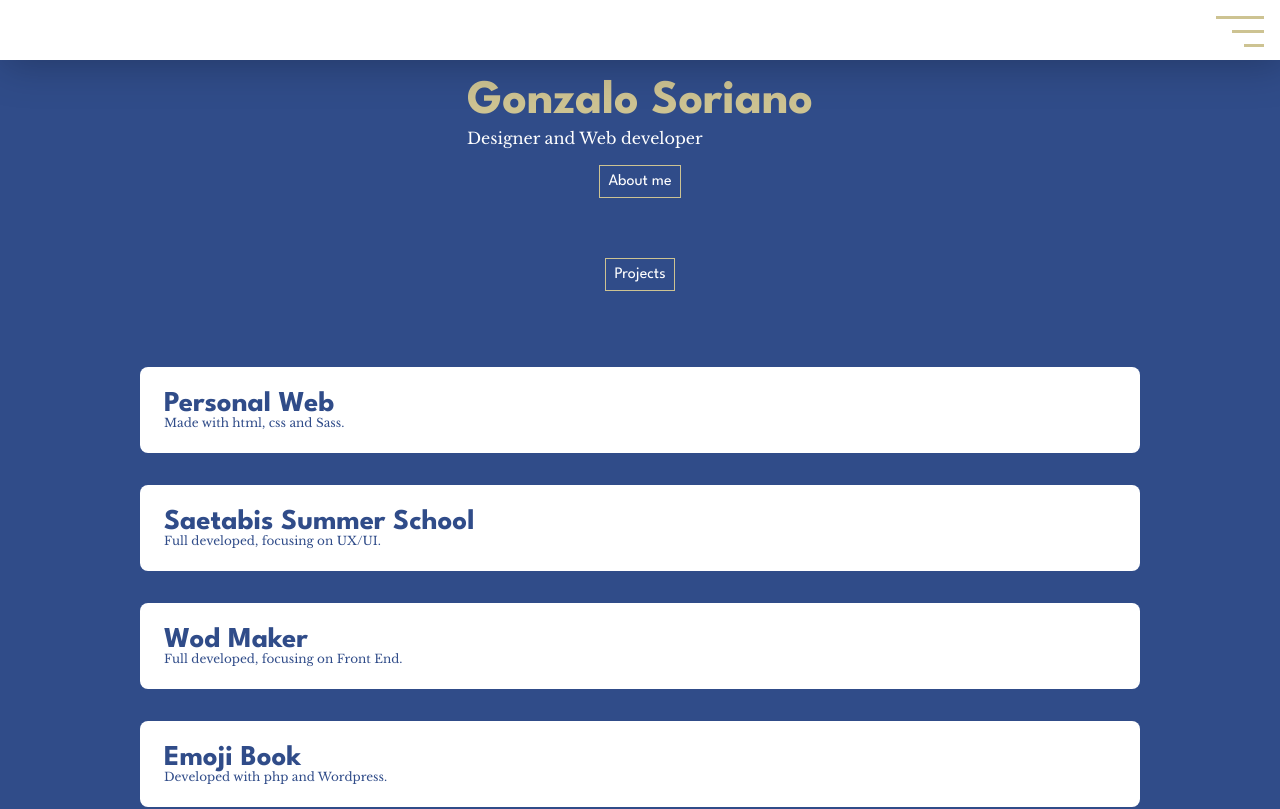
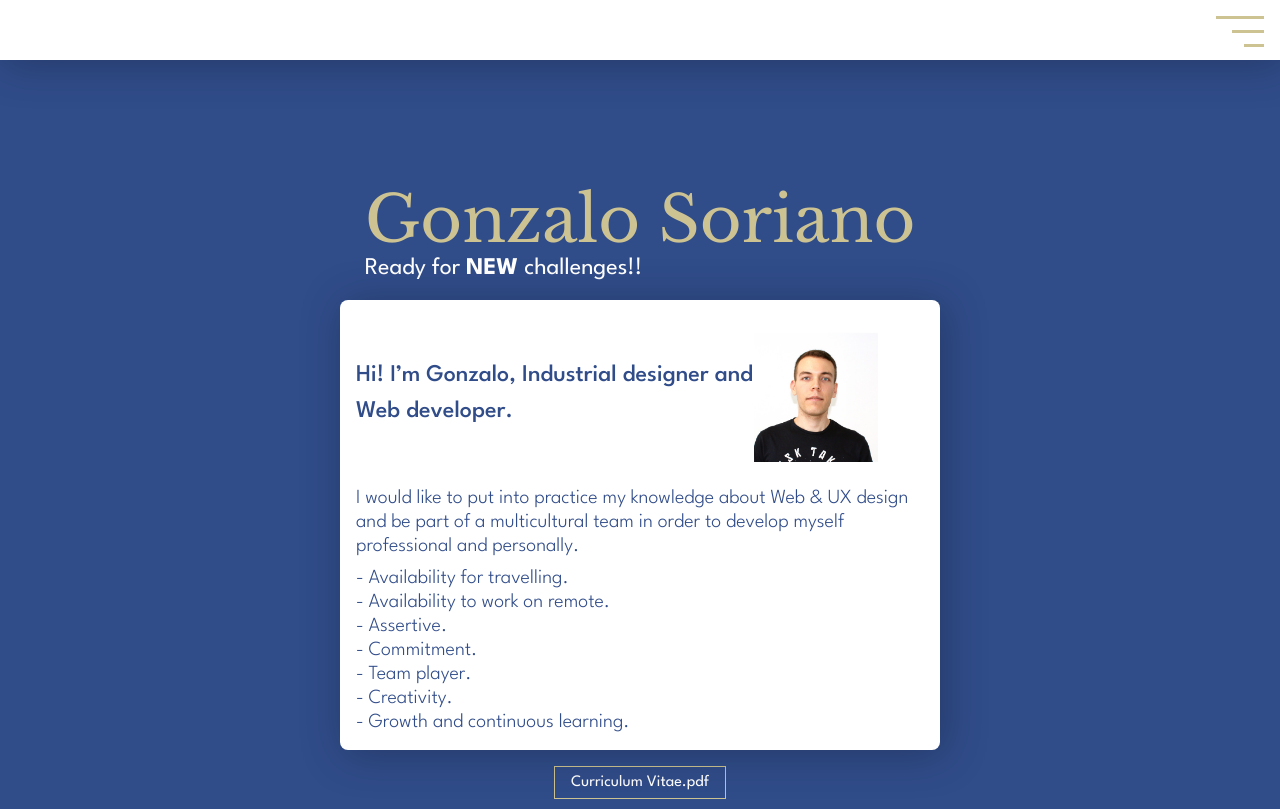
Before and after one commit to ggonzaloo10/project-3, a React (Create React App) app: page /about-me in a window 1280 px wide. Before the commit this address led to /. Shown: the top 809 px of the page. Built offline with nearby package versions, Linux system fonts and the light colour scheme.

Commit message:
About me component created

```diff
--- a/src/App.css
+++ b/src/App.css
@@ -60,7 +60,7 @@
   background-color: transparent;
   color: var(--white);
   font-family: var(--font-spartan);
-  padding: var(--unit);
+  padding: var(--unit) var(--space);
   font-size: calc(var(--unit) * 2);
   transition: all 0.2s ease;
   cursor: pointer;
--- a/src/App.js
+++ b/src/App.js
@@ -3,6 +3,7 @@ import './App.css';
 import Footer from './components/footer/Footer';
 import Header from './components/header/header';
 import { ProjectDetails } from './components/project/projects-components/ProjectDetails';
+import AboutMe from './components/section-aboutme/AboutMe';
 import Home from './pages/Home';
 
 function App() {
@@ -12,6 +13,7 @@ function App() {
        <Route path="/" element={<Home/>}></Route>
        {/* <Route path="/" element={<GridProjects/>}></Route> */}
       <Route path="/projects/:id" element={<ProjectDetails/>}></Route>
+      <Route path="/about-me" element={<AboutMe/>}></Route>
       <Route path='*' element={<Navigate replace to="/" />} />
       </Routes>
       <Footer />
--- a/src/components/project/projects-components/Content.module.css
+++ b/src/components/project/projects-components/Content.module.css
@@ -55,6 +55,6 @@
 .tools div {
     border: 1px solid var(--ocher);
     border-radius: var(--unit);
-    padding: 0 var(--unit);
+    padding: 4px var(--unit) 0;
     margin: 0 var(--unit) var(--space);
 }
--- /dev/null
+++ b/src/components/section-aboutme/AboutMe.module.css
@@ -0,0 +1,112 @@
+section {
+    display: flex;
+    flex-direction: column;
+    align-items: center;
+    margin-top: 60px;
+}
+
+
+
+h1 {
+    font-family: var(--font-baskerville);
+    font-style: normal;
+    font-weight: 400;
+    font-size: calc(var(--unit) * 8);
+    line-height: calc(var(--unit) * 8);
+
+    /* Ocre */
+
+    color: var(--ocher);
+
+}
+
+.h2_typewrite_effect_disable {
+    font-family: var(--font-spartan);
+    color: var(--white);
+    font-style: normal;
+    font-weight: 400;
+    font-size: calc(var(--unit) * 3);
+    line-height: calc(var(--unit) * 4);
+}
+
+.aboutMe_title {
+    display: flex;
+    flex-direction: column;
+    justify-content: center;
+    align-items: flex-start;
+    padding: calc(var(--space) * 8) var(--space) 0;
+}
+
+
+.aboutMe_content {
+    display: flex;
+    flex-wrap: wrap;
+    align-items: center;
+    justify-content: space-around;
+    max-width: 600px;
+    margin: var(--space);
+    padding: var(--space);
+    background: var(--white);
+    border-radius: var(--unit);
+    filter: drop-shadow(4px 4px 20px rgba(0, 0, 0, 0.25));
+    color: var(--blue-main);
+}
+
+.aboutMe_content_item {
+    display: flex;
+    align-items: center;
+
+}
+
+.aboutMe_content_item_text {
+    font-family: var(--font-spartan);
+    display: flex;
+    flex-direction: column;
+    margin-top: var(--space);
+}
+
+.aboutMe_content_item_text p, ul {
+    font-style: normal;
+    font-weight: 300;
+    font-size: calc(var(--unit) * 2.5);
+    line-height: calc(var(--unit) * 3);
+    margin-top: var(--unit);
+    list-style: none;
+}
+
+.aboutMe_content_item_text ul {
+    list-style: none;
+    margin-top: var(--unit);
+}
+
+
+
+.aboutMe_pic {
+    width: 124px;
+    border-radius: 62px;
+    overflow: visible;
+}
+
+.margin64{
+    margin: calc(var(--unit) * 8) var(--space) var(--space);
+
+}
+
+.aboutMe_h4 {
+    font-family: var(--font-spartan, sans-serif);
+    font-style: normal;
+    font-weight: 500;
+    font-size: calc(var(--unit) * 3);
+    line-height: calc(var(--unit) * 4.5);
+    color: var(--blue-main);
+    margin-top: var(--unit);
+    max-width: 70%;
+}
+
+.aboutMe_h3 {
+    font-family: var(--font-spartan, sans-serif);
+    font-style: normal;
+    font-weight: 600;
+    font-size: calc(var(--unit) * 8);
+    line-height: calc(var(--unit) * 4.5);
+}
--- a/src/components/section-aboutme/aboutme.jsx
+++ b/src/components/section-aboutme/aboutme.jsx
@@ -1,44 +1,38 @@
-import React, { useState } from "react";
-import './style-aboutme.css';
+import styles from "./AboutMe.module.css";
 import image from '../img/foto-carnet.jpg';
+import { Link } from "react-router-dom";
 
 export default function AboutMe() {
-    const [stateMenu, setStateMenu] = useState(true);
 
-    const onOff = () => {
-        // setStateCar(!stateCar);
-        setStateMenu(prevValue => !prevValue);
-    };
 
     return <section id='aboutMe'>
-        <div className='aboutMe-title'>
-            <h1 className='h1'>Gonzalo Soriano</h1>
-            <h2 className='h2'>Designer and Web developer</h2>
+
+        <div className={styles.aboutMe_title}>
+            <h1>Gonzalo Soriano</h1>
+            <h2 className={styles.h2_typewrite_effect_disable}>Ready for <strong>NEW</strong> challenges!!</h2>
         </div>
 
-        <button onClick={onOff} className={stateMenu ? "button" : "invisible"}>About me</button>
 
-         <div className={stateMenu ? "invisible" : "aboutMe-content"}>
-            <div onClick={onOff} className="menu-icon">
-                <svg className="visible" width="20" height="20" viewBox="0 0 40 37" fill="none" xmlns="http://www.w3.org/2000/svg">
-                    <line x1="1.93934" y1="35.8805" x2="35.8805" y2="1.93938" stroke="#CDC392" stroke-width="3" />
-                    <line x1="4.06066" y1="1.93934" x2="38.0018" y2="35.8805" stroke="#CDC392" stroke-width="3" />
-                </svg>
+
+        <div className={styles.aboutMe_content}>
+
+            <div className={styles.aboutMe_content_item}>
+
+
+                    <h4 className={styles.aboutMe_h4} >Hi! I’m Gonzalo, Industrial designer and Web developer.</h4>
+
+
+                    <img src={image} class={styles.aboutMe_pic} alt="Gonzalo Soriano profile pic" />
+
             </div>
-            <div className="aboutMe-content_item">
-                <h3 className='aboutMe-h3'>Ready for new challenges.</h3>
-                <h4 className='aboutMe-h4'>Industrial designer and frontend developer</h4>
-            </div>
-            <img src={image} class="aboutMe-pic" alt="Gonzalo Soriano profile pic" />
-            <p className='aboutMe-text'>I would like to put into practice my knowledge about Web & UX design and
+
+            <div className={styles.aboutMe_content_item_text}>
+                <p>I would like to put into practice my knowledge about Web & UX design and
                     be part of a multicultural team in order to develop myself professional and personally.
                 </p>
-            <ul className="aboutMe-text">
+                <ul>
                     <li>- Availability for travelling. </li>
                     <li>- Availability to work on remote. </li>
-            </ul>
-            <ul className="aboutMe-text">
-                <h4 className='aboutMe-h4'>Soft skills:</h4>
                     <li>- Assertive. </li>
                     <li>- Commitment. </li>
                     <li>- Team player. </li>
@@ -47,5 +41,10 @@ export default function AboutMe() {
                 </ul>
             </div>
 
-    </section>;
+        </div>
+
+        <a href="./cv_GonzaloSoriano_ing.pdf" target="_blank"><button className='button'>Curriculum Vitae.pdf</button></a>
+        <h2 className={styles.h2_typewrite_effect_disable+" "+styles.margin64}>If you want to see more <strong>MORE</strong> check out my last projects!</h2>
+        <Link to={"/projects"}><button className='button'>Projects</button></Link>
+    </section >;
 }
--- a/src/components/section-aboutme/style-aboutme.css
+++ /dev/null
@@ -1,89 +0,0 @@
-section {
-    display: flex;
-    flex-direction: column;
-    align-items: center;
-   margin-top: 60px;
-}
-
-.aboutMe-title {
-    display: flex;
-    flex-direction: column;
-    justify-content: center;
-    align-items: flex-start;
-    padding: var(--space);
-}
-
-.h1 {
-    font-family: var(--font-spartan);
-    color: var(--ocher);
-    font-style: normal;
-    font-weight: 700;
-    font-size: calc(var(--unit) * 6);
-    line-height: calc(var(--unit) * 6.5);
-
-}
-
-.h2 {
-    font-family: var(--font-baskerville);
-    color: var(--white);
-    font-style: normal;
-    font-weight: 400;
-    font-size: calc(var(--unit) * 2);
-    line-height: 21px;
-}
-
-
-
-.aboutMe-content {
-    display: flex;
-    flex-wrap: wrap;
-    align-items: center;
-    justify-content: space-between;
-    max-width: 600px;
-    margin: var(--space);
-    padding: var(--space);
-    background: var(--white);
-    border-radius: var(--unit);
-    filter: drop-shadow(4px 4px 20px rgba(0, 0, 0, 0.25));
-}
-
-.aboutMe-text {
-    font-family: var(--font-baskerville);
-    font-style: normal;
-    font-weight: 400;
-    font-size: calc(var(--unit) * 1.5);
-    line-height: var(--space);
-    color: var(--blue-main);
-    margin-top: var(--unit);
-    list-style: none;
-}
-
-.aboutMe-h3 {
-    font-family: var(--font-spartan, sans-serif);
-    font-style: normal;
-    font-weight: 600;
-    font-size: calc(var(--unit) * 4.5);
-    line-height: calc(var(--unit) * 4.5);
-    color: var(--blue-main);
-}
-
-.aboutMe-h4 {
-    font-family: var(--font-spartan, sans-serif);
-    font-style: normal;
-    font-weight: 500;
-    font-size: calc(var(--unit) * 2);
-    line-height: calc(var(--unit) * 2);
-    color: var(--blue-main);
-    margin-top: var(--unit);
-}
-
-.aboutMe-content_item {
-    align-items: center;
-    width: 50%;
-    flex-direction: column;
-}
-
-.aboutMe-pic {
-    width: 124px;
-    border-radius: 62px;
-}
--- a/src/pages/Home.jsx
+++ b/src/pages/Home.jsx
@@ -1,18 +1,22 @@
-import GridProjects from "../components/GridProjects/gridProjects";
-import AboutMe from "../components/section-aboutme/aboutme";
-
+import { Link } from "react-router-dom";
+import styles from "./Home.module.css";
 
 export default function Home() {
 
-    return <><AboutMe />
-        <div id='projects' className='grid-projects'>
+    return <div className={styles.home}>
 
-            <button className='button'>Projects</button>
+        <div className={styles.aboutMe_title}>
+            <h1>Gonzalo Soriano</h1>
+            <h2 className={styles.h2_typewrite_effect}>Ready for <strong>NEW</strong> challenges!!</h2>
+            <Link to={"/about-me"}><button className='button'>About me</button></Link>
+        </div>
 
-            <div className="projects-container">
 
-                <GridProjects/>
-            </div>
+
+
+        <button style={{alignSelf: `center`}} className='button'>Projects</button>
+
+
+
         </div>
-    </>
 }
--- /dev/null
+++ b/src/pages/Home.module.css
@@ -0,0 +1,114 @@
+.home{
+    display: flex;
+    flex-direction: column;
+    height: 100vh;
+}
+
+.aboutMe_title {
+    display: flex;
+    flex-direction: column;
+    justify-content: center;
+    align-items: flex-start;
+    padding: var(--space);
+    height: 80vh;
+}
+
+.aboutMe_title h1 {
+    font-family: var(--font-baskerville);
+    font-style: normal;
+    font-weight: 400;
+    font-size: calc(var(--unit) * 8);
+    line-height: calc(var(--unit) * 8);
+
+    /* Ocre */
+
+    color: var(--ocher);
+
+}
+
+.h2_typewrite_effect {
+    font-family: var(--font-spartan);
+    color: var(--white);
+    font-style: normal;
+    font-weight: 400;
+    font-size: calc(var(--unit) * 3);
+    line-height: calc(var(--unit) * 4);
+    border-right: 2px solid var(--white);
+    overflow: hidden;
+    white-space: nowrap;
+    animation: control-width 3s steps(28) 2s both, blink 0.5s infinite;
+    margin: var(--space) 0;
+  }
+
+  @keyframes control-width {
+    from {
+      width: 0;
+    }
+    to {
+      width: 285px;
+    }
+  }
+
+  @keyframes blink {
+    from {
+      border-right-color: var(--white);
+    }
+    to {
+      border-right-color: transparent;
+    }
+  }
+
+
+.aboutMe_content {
+    display: flex;
+    flex-wrap: wrap;
+    align-items: center;
+    justify-content: space-between;
+    max-width: 600px;
+    margin: var(--space);
+    padding: var(--space);
+    background: var(--white);
+    border-radius: var(--unit);
+    filter: drop-shadow(4px 4px 20px rgba(0, 0, 0, 0.25));
+}
+
+.aboutMe_text {
+    font-family: var(--font-baskerville);
+    font-style: normal;
+    font-weight: 400;
+    font-size: calc(var(--unit) * 1.5);
+    line-height: var(--space);
+    color: var(--blue-main);
+    margin-top: var(--unit);
+    list-style: none;
+}
+
+.aboutMe_h3 {
+    font-family: var(--font-spartan, sans-serif);
+    font-style: normal;
+    font-weight: 600;
+    font-size: calc(var(--unit) * 4.5);
+    line-height: calc(var(--unit) * 4.5);
+    color: var(--blue-main);
+}
+
+.aboutMe_h4 {
+    font-family: var(--font-spartan, sans-serif);
+    font-style: normal;
+    font-weight: 500;
+    font-size: calc(var(--unit) * 2);
+    line-height: calc(var(--unit) * 2);
+    color: var(--blue-main);
+    margin-top: var(--unit);
+}
+
+.aboutMe_content_item {
+    align-items: center;
+    width: 50%;
+    flex-direction: column;
+}
+
+.aboutMe_pic {
+    width: 124px;
+    border-radius: 62px;
+}
```
Also changed, not shown: 1 other file (tests, documents, lock files or other folders). Lines whose indentation alone changed are shown as unchanged.
